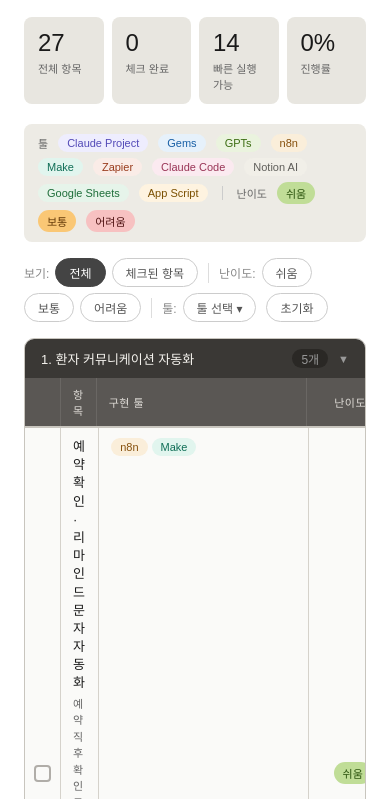
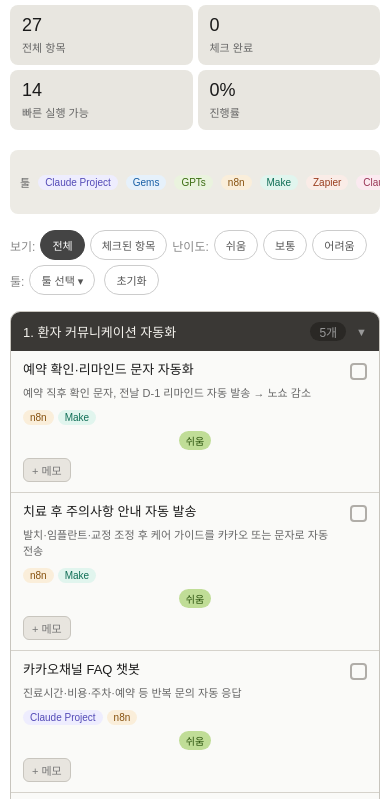
Before and after one commit to migrationjay/hospital-ax-worklist, a plain HTML site: page index.html in a window 390 px wide. Shown: the part 91-890 px from the top of the page. Drawn offline with Linux system fonts and the light colour scheme.

Commit message:
Add responsive mobile layout
- Table grid → stacked card layout on mobile (<700px)
- Stats grid 2x2 on small screens
- Touch-friendly button sizes
- Legend horizontal scroll
- Hidden table headers, checkbox repositioned to top-right
- Buttons stack vertically on mobile

Co-Authored-By: Claude Opus 4.6 <noreply@anthropic.com>

```diff
--- a/index.html
+++ b/index.html
@@ -100,6 +100,67 @@ body{font-family:'Apple SD Gothic Neo','Malgun Gothic',sans-serif;background:#ff
 .sec-title .editable{color:#F5F3EE;}
 .sec-title .editable:hover{background:rgba(255,255,255,0.1);}
 .sec-title .editable:focus{background:rgba(255,255,255,0.2);box-shadow:0 0 0 2px rgba(255,255,255,0.4);}
+
+/* ===== RESPONSIVE ===== */
+@media(max-width:700px){
+  .root{padding:12px 10px 24px;}
+  .header h1{font-size:17px;}
+  .header p{font-size:12px;}
+
+  /* Stats 2x2 */
+  .stats{grid-template-columns:repeat(2,1fr);gap:6px;}
+  .stat{padding:10px 12px;}
+  .stat-num{font-size:20px;}
+
+  /* Legend scroll */
+  .legend{overflow-x:auto;flex-wrap:nowrap;gap:5px 8px;padding:8px 10px;-webkit-overflow-scrolling:touch;}
+  .legend::-webkit-scrollbar{display:none;}
+
+  /* Filter bar wrap */
+  .filter-bar{gap:5px;}
+  .fb-btn{font-size:11px;padding:6px 11px;}
+  .fb-sep{display:none;}
+
+  /* Hide table header on mobile */
+  .table-head{display:none!important;}
+
+  /* Card layout for items */
+  .item{
+    display:flex!important;flex-direction:column;gap:0;
+    padding:10px 12px;position:relative;
+    grid-template-columns:none!important;
+  }
+  .cell{border-right:none!important;padding:0;}
+  .cell-check{position:absolute;top:12px;right:12px;}
+  .cell-name{padding-right:36px;}
+  .item-name{font-size:14px;}
+  .item-desc{font-size:12px;margin-top:2px;}
+  .cell-tools{margin-top:8px;display:flex;flex-wrap:wrap;gap:4px;}
+  .cell-diff{margin-top:6px;}
+  .cell-memo{margin-top:8px;justify-content:flex-start;}
+
+  /* Note row */
+  .note-row textarea{padding:8px 12px;font-size:13px;height:50px;}
+
+  /* Buttons */
+  .btn-row{flex-direction:column;gap:6px;}
+  .send-btn,.pdf-btn{padding:13px 16px;font-size:14px;}
+
+  /* Section head */
+  .sec-head{padding:10px 12px;}
+  .sec-title{font-size:13px;}
+
+  /* Dropdown */
+  .dropdown-menu{right:0;left:auto;}
+}
+
+@media(max-width:400px){
+  .stats{grid-template-columns:1fr 1fr;gap:5px;}
+  .stat-num{font-size:18px;}
+  .pill{font-size:10px;padding:2px 7px;}
+  .item-name{font-size:13px;}
+  .item-desc{font-size:11px;}
+}
 
 /* PDF mode: show notes inline, hide buttons */
 .pdf-mode .filter-bar,
```
Also changed, not shown: 병원AX_worklisk_260317.html (+61 -0 lines).
